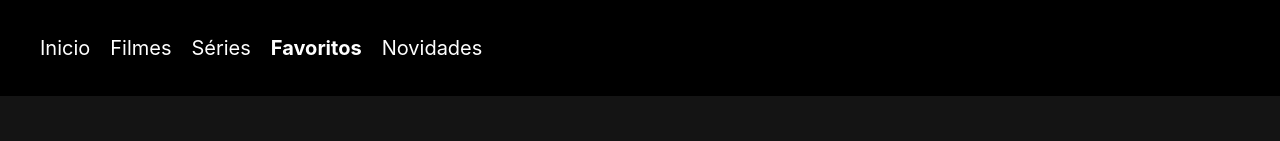
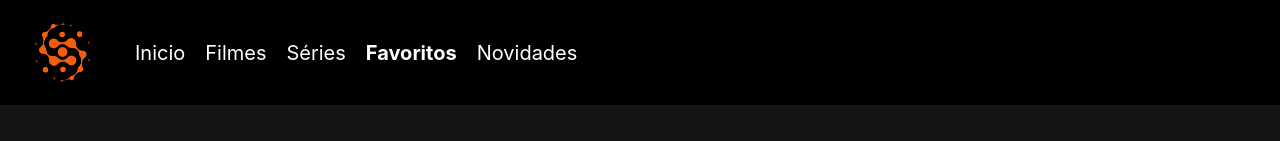
Before and after one commit to SystemOutPrintLeal/Favorite-Movies-View, a React (Create React App) app: page / in a window 1280 px wide. Shown: the top 141 px of the page. Built offline with nearby package versions, Linux system fonts and the light colour scheme.

Commit message:
adjusting details in header

```diff
--- a/src/components/Header/index.jsx
+++ b/src/components/Header/index.jsx
@@ -1,11 +1,14 @@
 import React from 'react'
 import {Container, Items} from './style'
+
+import Logo from '../../assets/logo.png';
 
 export default function Header(){
 
     return(
         <Container>
             <Items>
+                <img src={Logo} alt="Logo" />
                 <ul>
                     <li>Inicio</li>
                     <li>Filmes</li>
--- a/src/components/Header/style.js
+++ b/src/components/Header/style.js
@@ -14,6 +14,12 @@
 export const Items = styled.div`
     display: flex;
     align-items: center;
+
+    img {
+        width: auto;
+        height: 65px;
+        margin-left: 30px;
+      }
 
     ul{
         list-style: none;
```
Also changed, not shown: src/assets/logo.png (added).
